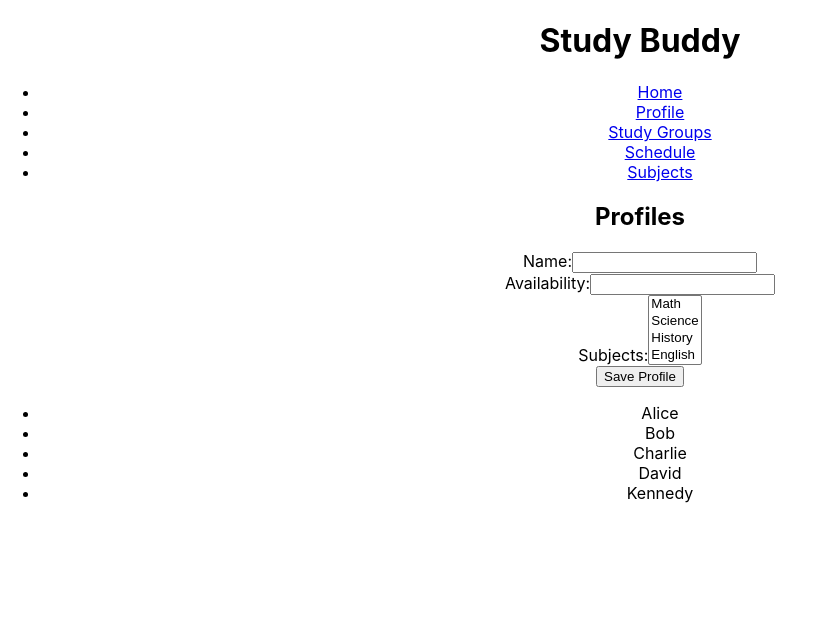
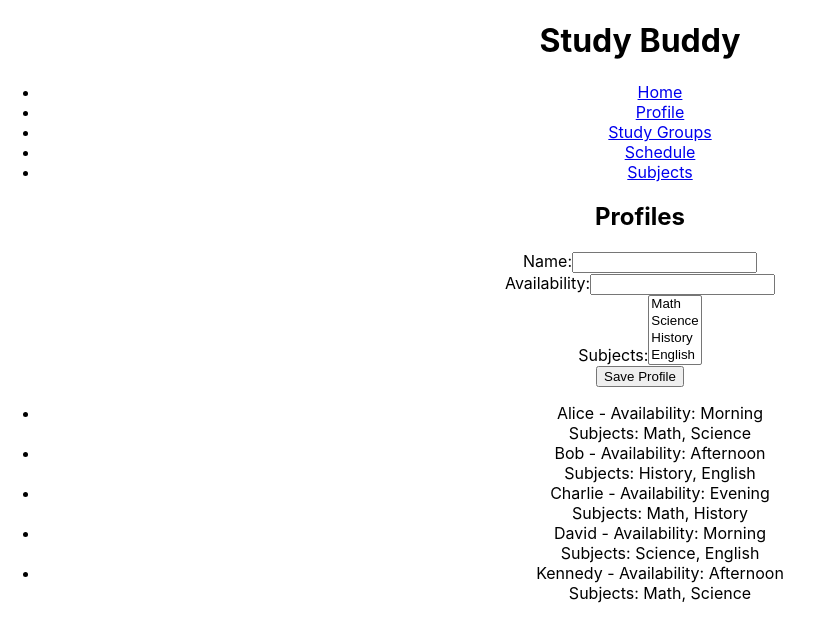
Before and after one commit to Oliver9105/study-groups-app, a React (Create React App) app: page /profile in a window 1280 px wide. Shown: the top 640 px of the page, without its empty margins (0-823 px from the left). Built offline with nearby package versions, Linux system fonts and the light colour scheme; data requests are answered from the project's data file.

Commit message:
Display selected subjects in profile list rendering

```diff
--- a/src/components/Profile.js
+++ b/src/components/Profile.js
@@ -95,7 +95,11 @@ function Profile() {
 
       <ul>
         {profiles.map((profile) => (
-          <li key={profile.id}>{profile.name}</li>
+          <li key={profile.id}>
+            {profile.name} - Availability: {profile.availability}
+            <br />
+            Subjects: {profile.subjects.join(", ")}
+          </li>
         ))}
       </ul>
     </div>
```
